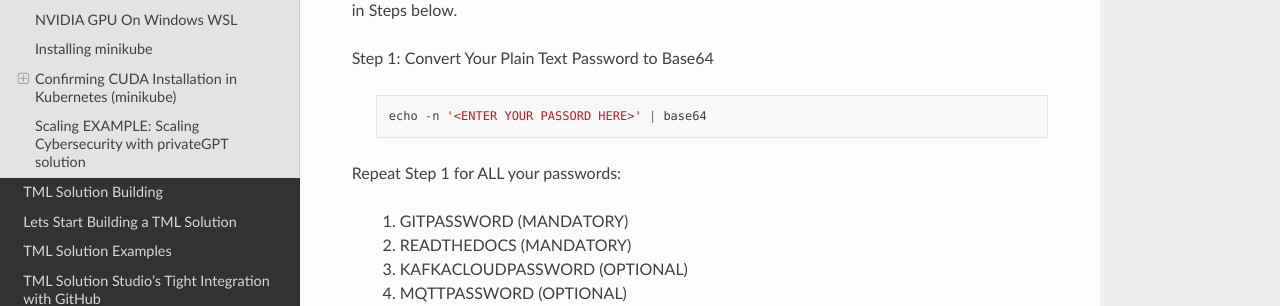
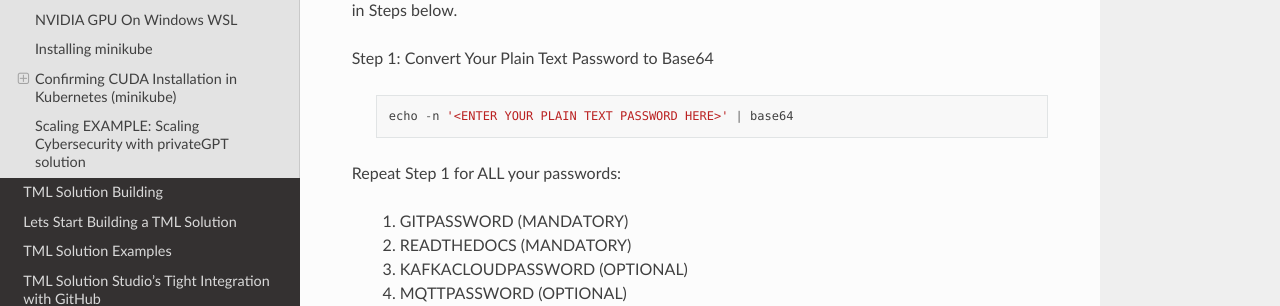
Before and after one commit to smaurice101/readthedocs, a Sphinx documentation site: the page built from docs/source/kube.rst, in a window 1280 px wide and 900 px high, scrolled down 2635 px. Shown: the part 151-457 px from the top of the window. Built offline with Sphinx 7.4.7 and the Read the Docs theme 3.1.0, drawn with Linux system fonts in a browser that asks for light colours; some of the changed lines change nothing that is shown.

Commit message:
Update kube.rst

```diff
--- a/docs/source/kube.rst
+++ b/docs/source/kube.rst
@@ -99,7 +99,7 @@ Step 1: Convert Your Plain Text Password to Base64
 
  .. code-block::
 
-    echo -n '<ENTER YOUR PASSORD HERE>' | base64
+    echo -n '<ENTER YOUR PLAIN TEXT PASSWORD HERE>' | base64
 
 Repeat Step 1 for ALL your passwords:
 
```
